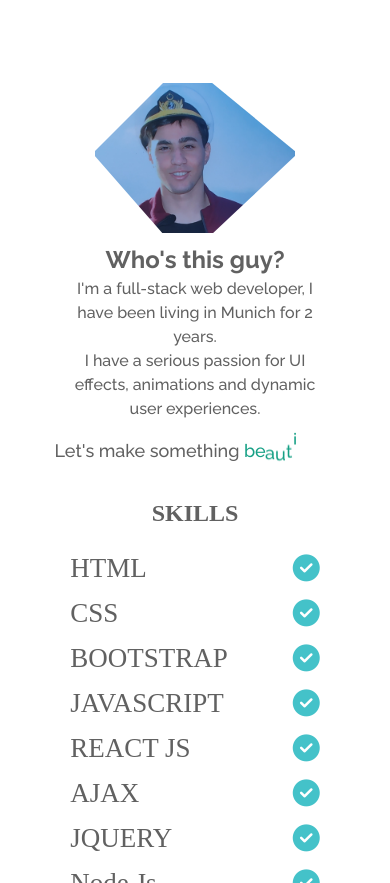
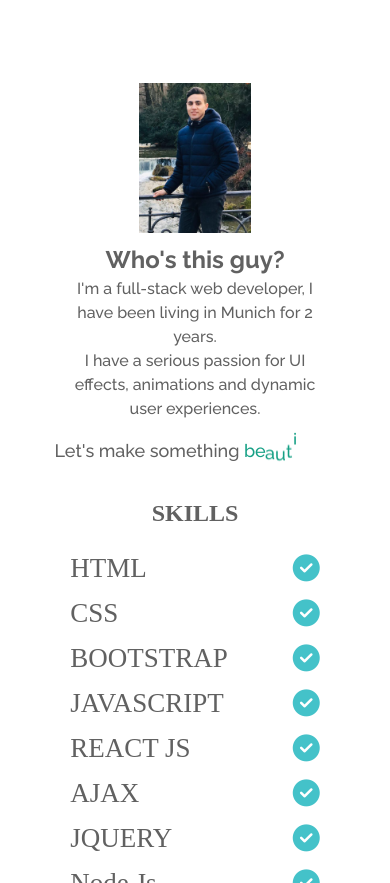
Before and after one commit to Majd-sufian/Portfolio-Majd, a plain HTML site: page index.html in a window 390 px wide. Shown: the part 1564-2447 px from the top of the page. Drawn offline with Linux system fonts and the light colour scheme.

Commit message:
change the phota and picture width

```diff
--- a/style/about.css
+++ b/style/about.css
@@ -202,11 +202,11 @@ section .flex-50-gt-sm {
 }
 
 .hex-image {
-  width: 340px;
+  width: 225px;
   height: 300px;
-  background: transparent url("../img/me1.jpg") no-repeat;
+  background: transparent url("../img/me2.jpg") no-repeat;
   background-size: cover;
-  position: relative;
+  /*position: relative;*/
   margin: 12px auto;
     animation: animatedBackground 40s linear infinite;
 }
--- a/style/style.css
+++ b/style/style.css
@@ -247,7 +247,7 @@ button:hover .button-text {
 @media screen and (max-width: 425px) {
 
   .hex-image {
-    width: 200px;
+    width: 112px;
     height: 150px;
     margin: auto;
   }
```
Also changed, not shown: img/me2.jpg (added), index.html (line endings or trailing spaces).
